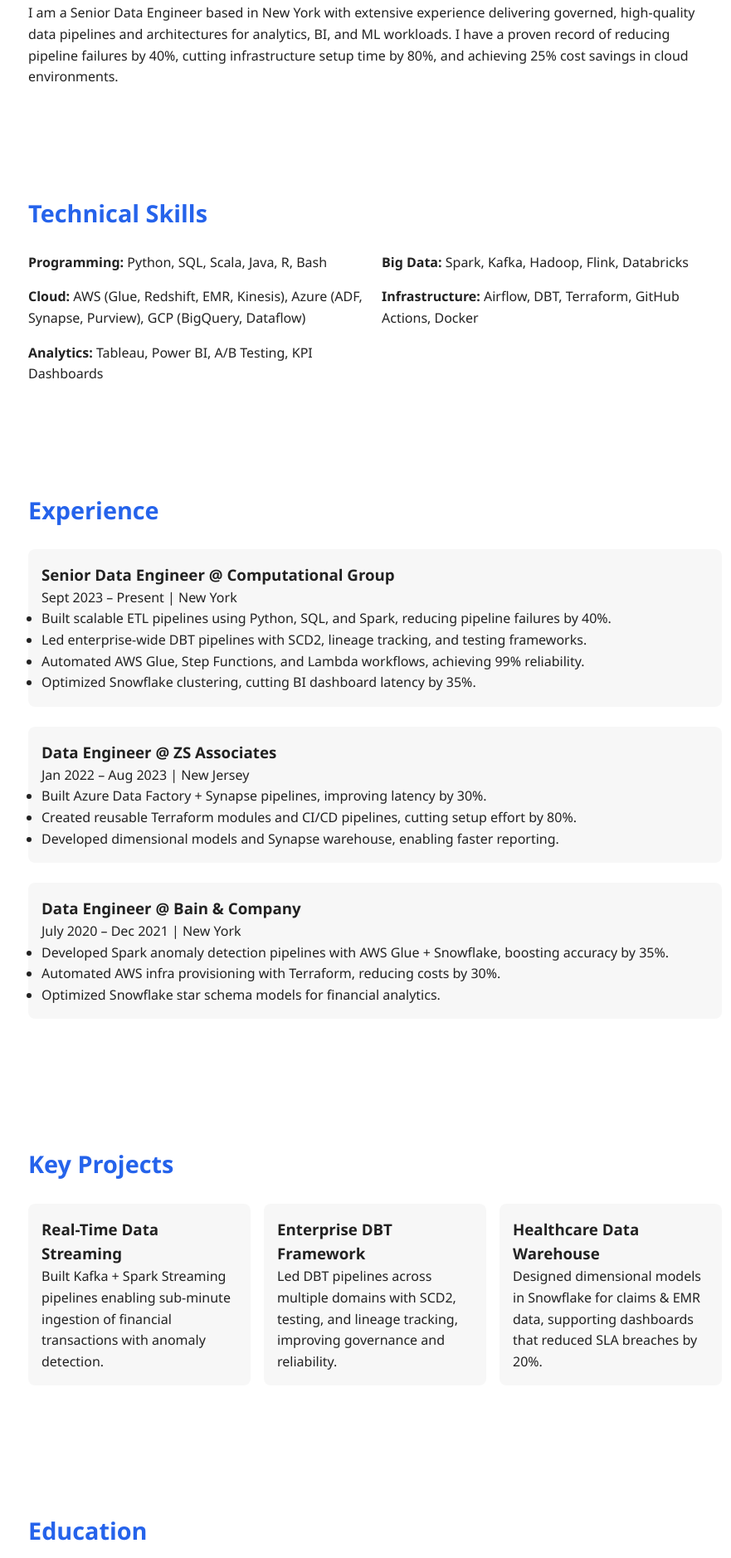
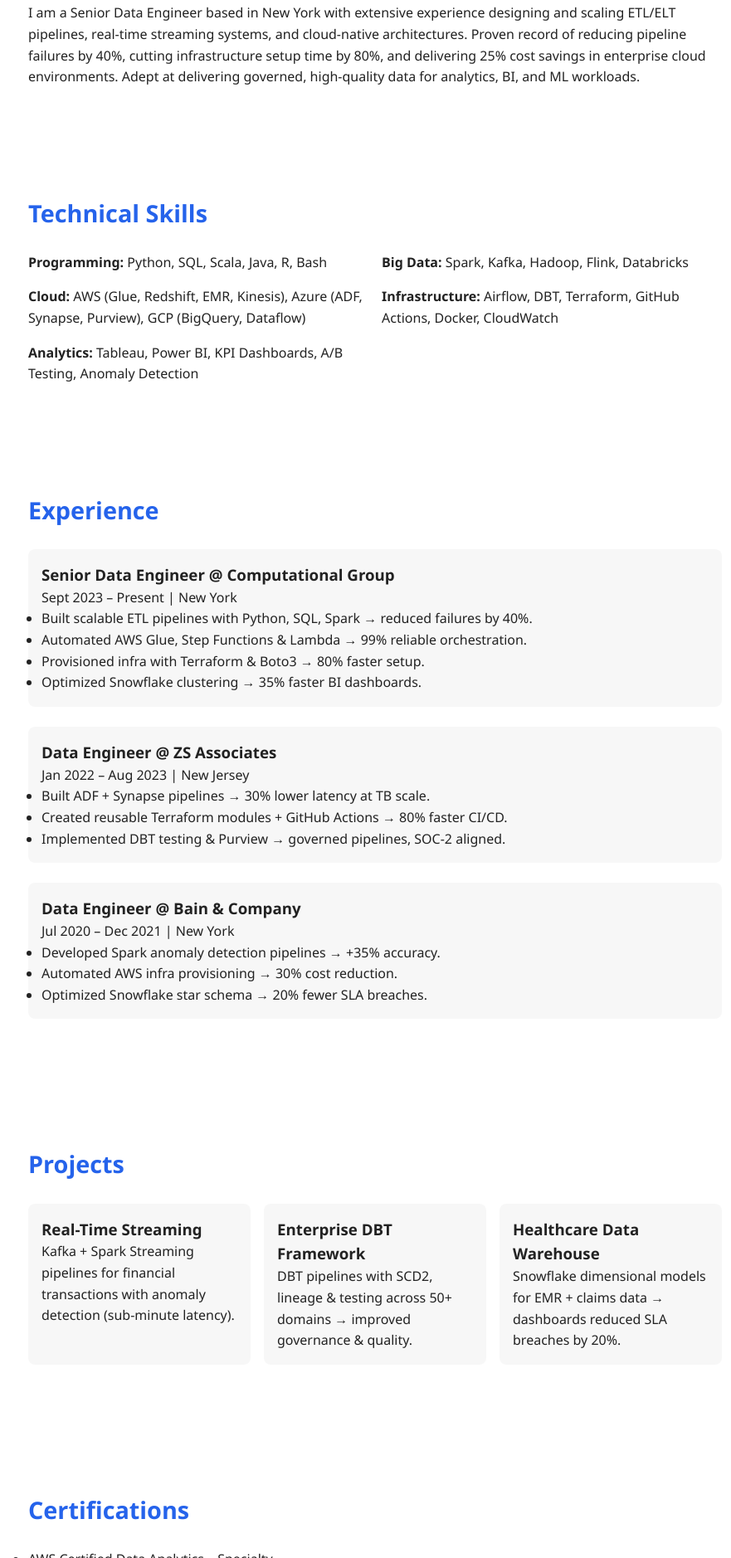
Before and after one commit to japjots3198/portfolio, a plain HTML site: page index.html in a window 1280 px wide. Shown: the part 922-2800 px from the top of the page at 83% size, without its empty margins (188-1069 px from the left). Drawn offline with Linux system fonts and the light colour scheme; a script that the page names is missing.

Commit message:
Update index.html

```diff
--- a/index.html
+++ b/index.html
@@ -18,6 +18,7 @@
         <li><a href="#skills">Skills</a></li>
         <li><a href="#experience">Experience</a></li>
         <li><a href="#projects">Projects</a></li>
+        <li><a href="#certifications">Certifications</a></li>
         <li><a href="#education">Education</a></li>
         <li><a href="#contact">Contact</a></li>
       </ul>
@@ -25,11 +26,12 @@
     </nav>
   </header>
 
-  <!-- Home -->
+  <!-- Hero -->
   <section id="home" class="hero">
     <div class="hero-text">
+      <img src="assets/profile.jpg" alt="Japjot Singh" class="profile-img">
       <h2>Senior Data Engineer</h2>
-      <p>Designing scalable ETL/ELT pipelines, cloud-native data platforms, and real-time streaming systems across AWS, Azure, and GCP.</p>
+      <p>Building fault-tolerant, low-latency pipelines and governed data platforms across AWS, Azure & GCP</p>
       <a href="assets/resume.pdf" class="btn" target="_blank">Download Resume</a>
     </div>
   </section>
@@ -38,7 +40,10 @@
   <section id="about">
     <h2>About Me</h2>
     <p>
-      I am a Senior Data Engineer based in New York with extensive experience delivering governed, high-quality data pipelines and architectures for analytics, BI, and ML workloads. I have a proven record of reducing pipeline failures by 40%, cutting infrastructure setup time by 80%, and achieving 25% cost savings in cloud environments.
+      I am a Senior Data Engineer based in New York with extensive experience designing and scaling ETL/ELT pipelines,
+      real-time streaming systems, and cloud-native architectures. Proven record of reducing pipeline failures by 40%,
+      cutting infrastructure setup time by 80%, and delivering 25% cost savings in enterprise cloud environments.
+      Adept at delivering governed, high-quality data for analytics, BI, and ML workloads.
     </p>
   </section>
 
@@ -49,8 +54,8 @@
       <div><strong>Programming:</strong> Python, SQL, Scala, Java, R, Bash</div>
       <div><strong>Big Data:</strong> Spark, Kafka, Hadoop, Flink, Databricks</div>
       <div><strong>Cloud:</strong> AWS (Glue, Redshift, EMR, Kinesis), Azure (ADF, Synapse, Purview), GCP (BigQuery, Dataflow)</div>
-      <div><strong>Infrastructure:</strong> Airflow, DBT, Terraform, GitHub Actions, Docker</div>
-      <div><strong>Analytics:</strong> Tableau, Power BI, A/B Testing, KPI Dashboards</div>
+      <div><strong>Infrastructure:</strong> Airflow, DBT, Terraform, GitHub Actions, Docker, CloudWatch</div>
+      <div><strong>Analytics:</strong> Tableau, Power BI, KPI Dashboards, A/B Testing, Anomaly Detection</div>
     </div>
   </section>
 
@@ -61,10 +66,10 @@
       <h3>Senior Data Engineer @ Computational Group</h3>
       <span>Sept 2023 – Present | New York</span>
       <ul>
-        <li>Built scalable ETL pipelines using Python, SQL, and Spark, reducing pipeline failures by 40%.</li>
-        <li>Led enterprise-wide DBT pipelines with SCD2, lineage tracking, and testing frameworks.</li>
-        <li>Automated AWS Glue, Step Functions, and Lambda workflows, achieving 99% reliability.</li>
-        <li>Optimized Snowflake clustering, cutting BI dashboard latency by 35%.</li>
+        <li>Built scalable ETL pipelines with Python, SQL, Spark → reduced failures by 40%.</li>
+        <li>Automated AWS Glue, Step Functions & Lambda → 99% reliable orchestration.</li>
+        <li>Provisioned infra with Terraform & Boto3 → 80% faster setup.</li>
+        <li>Optimized Snowflake clustering → 35% faster BI dashboards.</li>
       </ul>
     </div>
 
@@ -72,40 +77,52 @@
       <h3>Data Engineer @ ZS Associates</h3>
       <span>Jan 2022 – Aug 2023 | New Jersey</span>
       <ul>
-        <li>Built Azure Data Factory + Synapse pipelines, improving latency by 30%.</li>
-        <li>Created reusable Terraform modules and CI/CD pipelines, cutting setup effort by 80%.</li>
-        <li>Developed dimensional models and Synapse warehouse, enabling faster reporting.</li>
+        <li>Built ADF + Synapse pipelines → 30% lower latency at TB scale.</li>
+        <li>Created reusable Terraform modules + GitHub Actions → 80% faster CI/CD.</li>
+        <li>Implemented DBT testing & Purview → governed pipelines, SOC-2 aligned.</li>
       </ul>
     </div>
 
     <div class="exp-card">
       <h3>Data Engineer @ Bain & Company</h3>
-      <span>July 2020 – Dec 2021 | New York</span>
+      <span>Jul 2020 – Dec 2021 | New York</span>
       <ul>
-        <li>Developed Spark anomaly detection pipelines with AWS Glue + Snowflake, boosting accuracy by 35%.</li>
-        <li>Automated AWS infra provisioning with Terraform, reducing costs by 30%.</li>
-        <li>Optimized Snowflake star schema models for financial analytics.</li>
+        <li>Developed Spark anomaly detection pipelines → +35% accuracy.</li>
+        <li>Automated AWS infra provisioning → 30% cost reduction.</li>
+        <li>Optimized Snowflake star schema → 20% fewer SLA breaches.</li>
       </ul>
     </div>
   </section>
 
   <!-- Projects -->
   <section id="projects">
-    <h2>Key Projects</h2>
+    <h2>Projects</h2>
     <div class="proj-grid">
       <div class="proj-card">
-        <h3>Real-Time Data Streaming</h3>
-        <p>Built Kafka + Spark Streaming pipelines enabling sub-minute ingestion of financial transactions with anomaly detection.</p>
+        <h3>Real-Time Streaming</h3>
+        <p>Kafka + Spark Streaming pipelines for financial transactions with anomaly detection (sub-minute latency).</p>
       </div>
       <div class="proj-card">
         <h3>Enterprise DBT Framework</h3>
-        <p>Led DBT pipelines across multiple domains with SCD2, testing, and lineage tracking, improving governance and reliability.</p>
+        <p>DBT pipelines with SCD2, lineage & testing across 50+ domains → improved governance & quality.</p>
       </div>
       <div class="proj-card">
         <h3>Healthcare Data Warehouse</h3>
-        <p>Designed dimensional models in Snowflake for claims & EMR data, supporting dashboards that reduced SLA breaches by 20%.</p>
+        <p>Snowflake dimensional models for EMR + claims data → dashboards reduced SLA breaches by 20%.</p>
       </div>
     </div>
+  </section>
+
+  <!-- Certifications -->
+  <section id="certifications">
+    <h2>Certifications</h2>
+    <ul>
+      <li>AWS Certified Data Analytics – Specialty</li>
+      <li>Google Cloud Professional Data Engineer</li>
+      <li>Microsoft Certified: Azure Data Engineer Associate</li>
+      <li>Snowflake SnowPro Core</li>
+      <li>dbt Fundamentals</li>
+    </ul>
   </section>
 
   <!-- Education -->
@@ -117,7 +134,9 @@
   <!-- Contact -->
   <section id="contact">
     <h2>Contact</h2>
-    <p>📍 New York | 📧 <a href="mailto:jaysingh2883@gmail.com">jaysingh2883@gmail.com</a> | ☎️ 516-435-7308</p>
+    <p>📍 New York</p>
+    <p>📧 <a href="mailto:jaysingh2883@gmail.com">jaysingh2883@gmail.com</a></p>
+    <p>☎️ 516-435-7308</p>
     <div class="social-links">
       <a href="https://github.com/japjot" target="_blank">GitHub</a>
       <a href="https://linkedin.com/in/japjot" target="_blank">LinkedIn</a>
```
